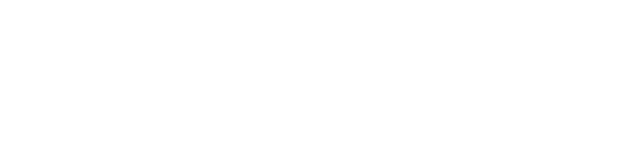
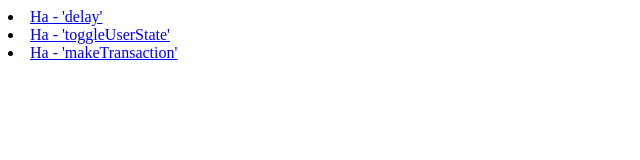
Before and after one commit to Vitaliy-1915/goit-js-hw-11-promisification, a plain HTML site: page delay.html in a window 1280 px wide. Shown: the whole page, without its empty margins (0-640 px from the left). Drawn offline with Linux system fonts and the light colour scheme.

Commit message:
добавил навигацию

```diff
--- a/delay.html
+++ b/delay.html
@@ -7,6 +7,10 @@
     <title>Delay</title>
   </head>
   <body>
+    <li><a href="delay.html">На - 'delay'</a></li>
+    <li><a href="toggleUserState.html">На - 'toggleUserState'</a></li>
+    <li><a href="makeTransaction.html">На - 'makeTransaction'</a></li>
+
     <script src="./delay.js"></script>
   </body>
 </html>
```
Also changed, not shown: makeTransaction.html (+4 -0 lines), toggleUserState.html (+4 -0 lines).
